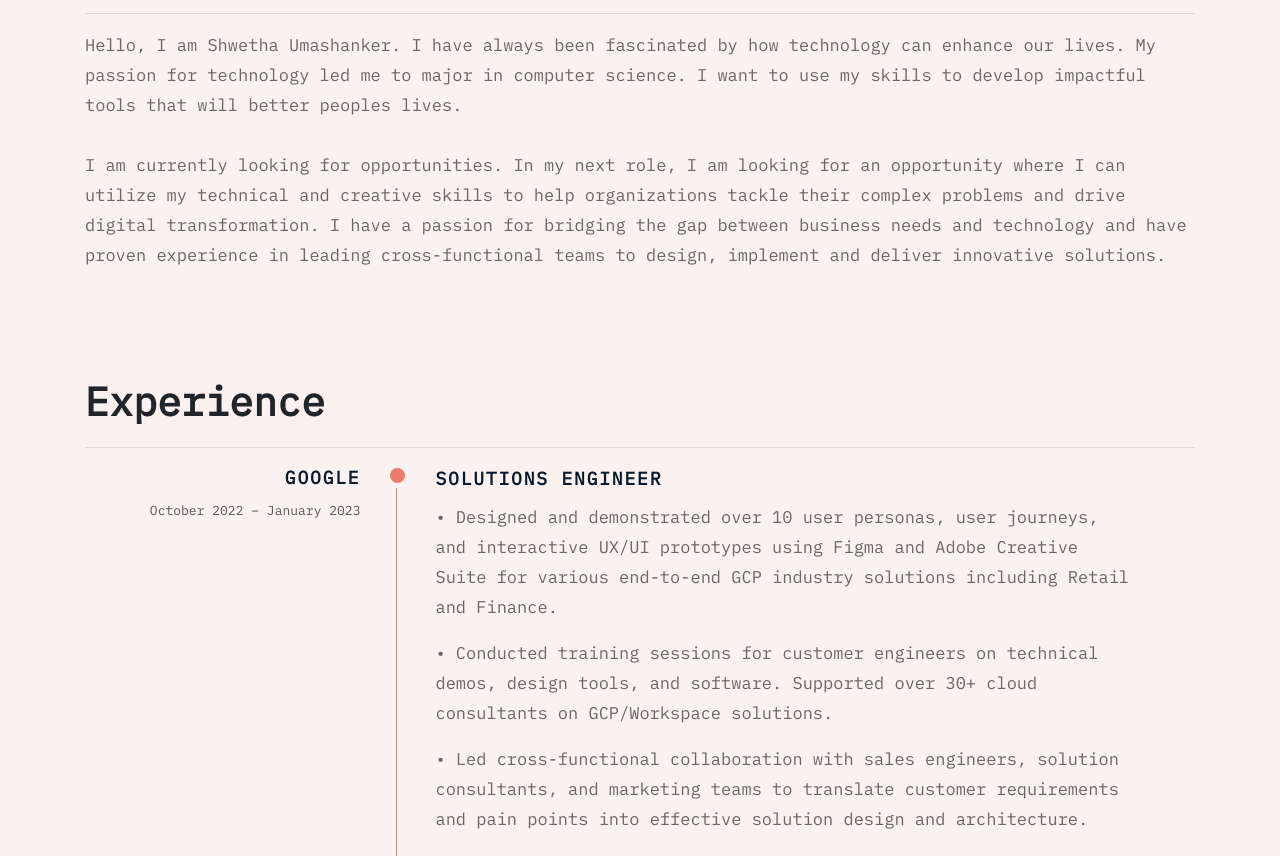
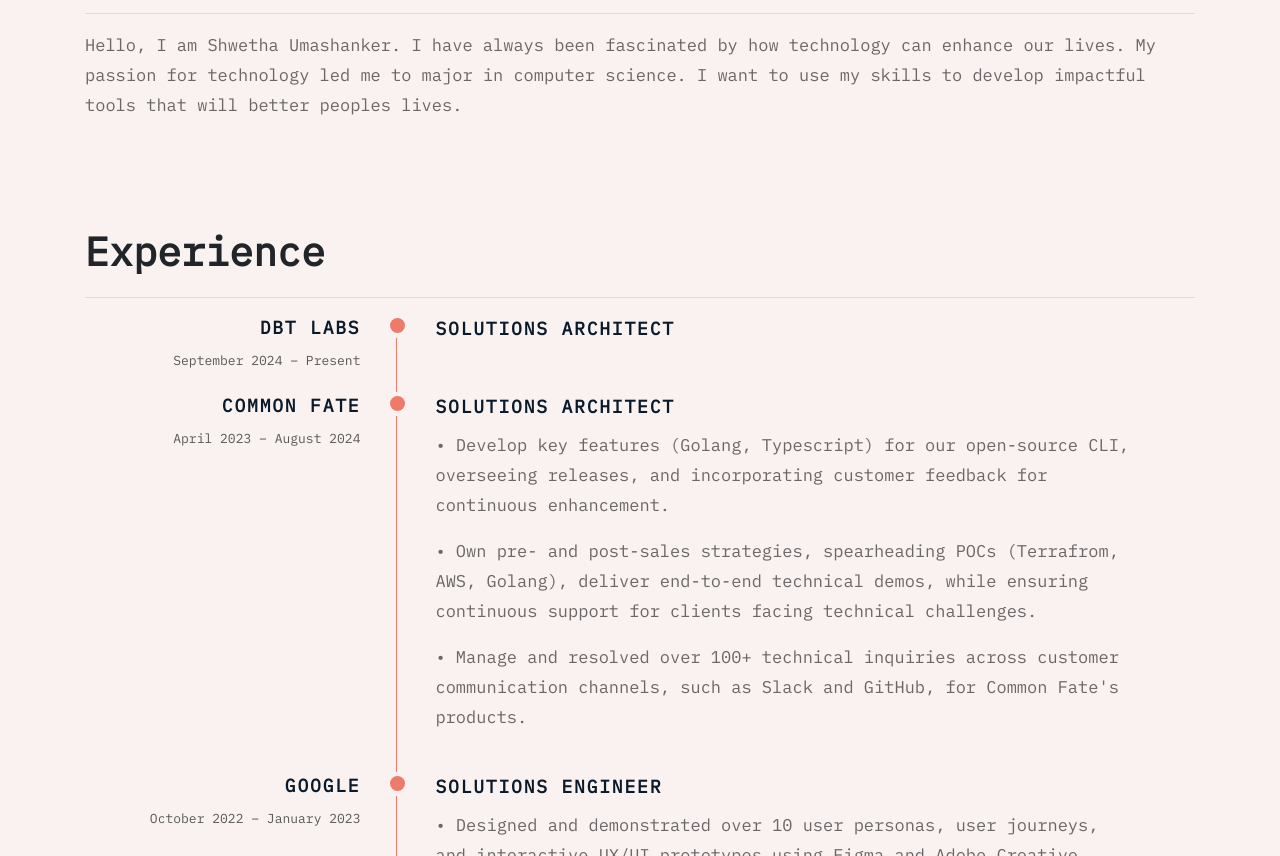
Before and after one commit to shwethaumashanker/shwethaumashanker.github.io, a plain HTML site: page index.html in a window 1280 px wide. Shown: the part 756-1612 px from the top of the page. Drawn offline with nearby package versions, Linux system fonts and the light colour scheme; a web font is replaced by a local one.

Commit message:
updated jobs

```diff
--- a/index.html
+++ b/index.html
@@ -74,8 +74,7 @@
                 <div class="col-md-6 my-auto wow fadeInLeft">
                     <div class="big-header">Hello!</div>
                     <div class="header">I'm Shwetha Umashanker</div>
-                     <div class="text">Solutions Engineer, Project Manager, Front-end enthusiast</div>
-                     <div class="text bold">Currently looking for opportunities</div>
+                     <div class="text">Solutions Architect, dbt Labs</div>
                     <div class="row my-4">
                         <a class="social" href="https://github.com/shwethaumashanker" target="_blank"><i
                                 class="fa fa-github fa-3x icon-3d px-2"></i></a>
@@ -101,11 +100,7 @@
             <div class="content">
                 <div class="big-header wow fadeInUp">About Me</div>
                 <hr>
-                <p class="about-me-text wow fadeInLeft">Hello, I am Shwetha Umashanker. I have always been fascinated by how technology can enhance our lives. My passion for technology led me to major in computer science. I want to use my skills to develop impactful tools that will better peoples lives.<br><br>
-
-                    I am currently looking for opportunities. In my next role, I am looking for an opportunity where I can utilize my technical and creative skills to help organizations tackle their complex problems and drive digital transformation.
-                    I have a passion for bridging the gap between business needs and technology and have proven experience in leading cross-functional teams to design, implement and deliver innovative solutions. <br>
-                </p>
+                <p class="about-me-text wow fadeInLeft">Hello, I am Shwetha Umashanker. I have always been fascinated by how technology can enhance our lives. My passion for technology led me to major in computer science. I want to use my skills to develop impactful tools that will better peoples lives.
             </div>
         </div>
         <div id="Experience" class="container">
@@ -116,6 +111,37 @@
                     <div class="row p-t example-split">
                         <div class="col-xs-10 col-xs-offset-1 col-sm-11 m-auto">
                             <ul class="timeline timeline-split">
+                                <li class="timeline-item">
+                                    <div class="timeline-info">
+                                        <h3 class="timeline-title">dbt Labs</h3>
+                                        <div>September 2024 – Present</div>
+                                    </div>
+                                    <div class="timeline-marker"></div>
+                                    <div class="timeline-content">
+                                        <h3 class="timeline-title">Solutions Architect</h3>
+                                    </div>
+                                </li>
+                                <li class="timeline-item">
+                                    <div class="timeline-info">
+                                        <h3 class="timeline-title">Common Fate</h3>
+                                        <div>April 2023 – August 2024</div>
+                                    </div>
+                                    <div class="timeline-marker"></div>
+                                    <div class="timeline-content">
+                                        <h3 class="timeline-title">Solutions Architect</h3>
+                                        <p> • Develop key features (Golang, Typescript) for our open-source CLI, overseeing releases, and
+                                            incorporating customer feedback for continuous enhancement.
+                                            </p>
+                                            <p> • Own pre- and post-sales strategies, spearheading POCs (Terrafrom, AWS, Golang), deliver end-to-end
+                                                technical demos, while ensuring continuous support for clients facing technical challenges.
+                                                </p>
+                                            <p>
+                                                • Manage and resolved over 100+ technical inquiries across customer communication channels, such
+                                                as Slack and GitHub, for Common Fate's products.
+                                                </p>
+
+                                    </div>
+                                </li>
 
                                 <li class="timeline-item">
                                     <div class="timeline-info">
@@ -453,7 +479,7 @@
                 </div>
                 <div id="Contact" class="container">
 
-                    <div class="content">
+                    <!-- <div class="content">
                         <div class="big-header wow fadeInUp">Contact</div>
                         <hr>
                         <div class="container">
@@ -495,9 +521,11 @@
                                 </div>
                             </div>
                         </div>
-                    </div>
+                    </div> -->
 
                     <div class="contact_info wow fadeInLeft">
+                        <div class="big-header wow fadeInUp">Contact</div>
+                        <hr>
                         <div class="container">
                             <div class="row">
                                 <div class="col-lg-10 offset-lg-1">
```
